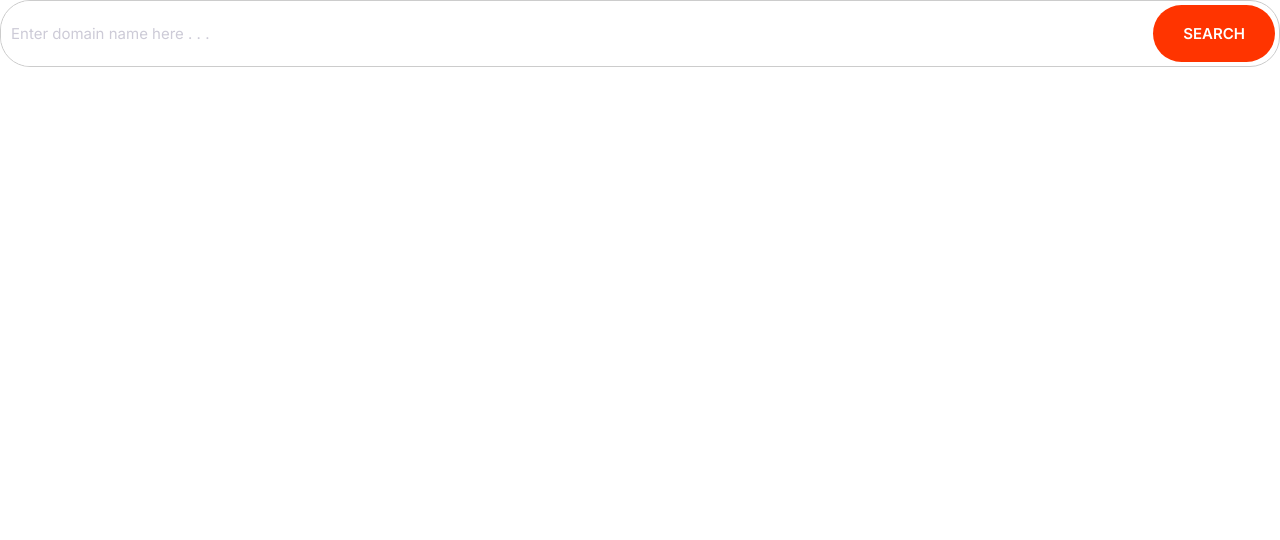
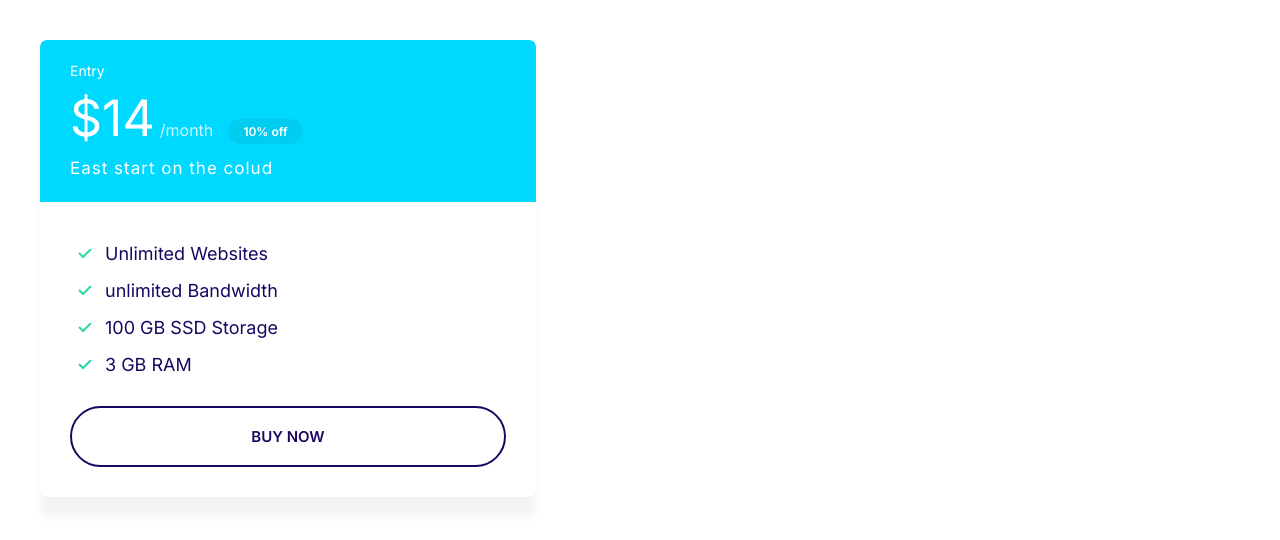
Before and after one commit to Ashfak-Hossain/moshify, a plain HTML site: page index.html in a window 1280 px wide. Drawn offline with Linux system fonts and the light colour scheme.

Commit message:
plans component added.

```diff
--- a/css/styles.css
+++ b/css/styles.css
@@ -120,6 +120,7 @@ a {
 
 .badge--small {
   font-size: 1.6rem;
+  padding: 0.5rem 1.5rem;
 }
 
 @media screen and (min-width: 1024px) {
@@ -267,13 +268,13 @@ a {
   display: flex;
 }
 
-.input-group .input{
+.input-group .input {
   border: 0;
   flex-grow: 1;
   padding: 1.5rem 1rem;
 }
 
-.input-group .btn{
+.input-group .btn {
   margin: 4px;
 }
 
@@ -282,3 +283,76 @@ a {
     font-size: 1.5rem;
   }
 }
+
+/* Cards */
+
+.card {
+  border-radius: 7px;
+  box-shadow: 00 20px 10px #f3f3f3;
+  overflow: hidden;
+}
+
+.card__header,
+.card__body {
+  padding: 2rem 3rem;
+}
+
+.card--primary .card__header {
+  background: var(--color-primary);
+  color: #fff;
+}
+
+.card--secondary .card__header {
+  background: var(--color-secondary);
+  color: #fff;
+}
+
+.card--secondary .badge--secondary {
+  background: #02cdf1;
+}
+
+/* Plans */
+
+.plan__name {
+  color: #fff;
+  font-size: 2.4rem;
+  font-weight: 500;
+  margin: 0;
+}
+
+.plan__price {
+  font-size: 6rem;
+}
+
+.plan__billing-cycle {
+  font-size: 2.4rem;
+  font-weight: 300;
+  margin-right: 1rem;
+  opacity: 0.8;
+}
+
+.plan__description {
+  font-size: 2rem;
+  font-weight: 300;
+  letter-spacing: 1px;
+  display: block;
+}
+
+.plan .list__item {
+  margin: bottom 2rem;
+}
+
+@media screen and (min-width: 1024px) {
+  .plan__name {
+    font-size: 1.4rem;
+  }
+  .plan__price {
+    font-size: 5rem;
+  }
+  .plan__billing-cycle {
+    font-size: 1.6rem;
+  }
+  .plan__description {
+    font-size: 1.7rem;
+  }
+}
--- a/index.html
+++ b/index.html
@@ -15,16 +15,28 @@
     <link rel="stylesheet" href="css/styles.css" />
   </head>
   <body>
+    <div style="width: 45%; padding: 4rem">
+      <div class="plan">
+        <div class="card card--secondary">
+          <header class="card__header">
+            <h3 class="plan__name">Entry</h3>
+            <span class="plan__price">$14</span>
+            <span class="plan__billing-cycle">/month</span>
+            <span class="badge badge--secondary badge--small">10% off</span>
+            <span class="plan__description">East start on the colud</span>
+          </header>
+          <div class="card__body">
+            <ul class="list list--tick">
+              <li class="list__item">Unlimited Websites</li>
+              <li class="list__item">unlimited Bandwidth</li>
+              <li class="list__item">100 GB SSD Storage</li>
+              <li class="list__item">3 GB RAM</li>
+            </ul>
 
-    <div class="input-group">
-      <input
-        type="text"
-        class="input"
-        placeholder="Enter domain name here . . ."
-      />
-      <button class="btn btn--accent">search</button>
+            <button class="btn btn--outline btn--block">Buy now</button>
+          </div>
+        </div>
+      </div>
     </div>
-
-
   </body>
 </html>
```
Also changed, not shown: components/plans.html (added, +23 -0 lines).
